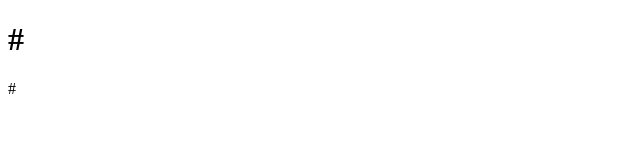
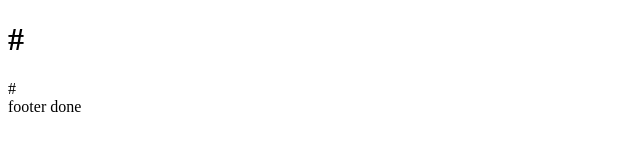
Before and after one commit to JahongirAbduvaliyev/lesson3_branches, a plain HTML site: page index.html in a window 1280 px wide. Shown: the full height of the page, 0-640 px from the left. Drawn offline with Linux system fonts and the light colour scheme.

Commit message:
footer done

```diff
--- a/index.html
+++ b/index.html
@@ -14,5 +14,8 @@
     <main>
         #
     </main>
+    <footer>
+        footer done
+    </footer>
 </body>
 </html>
```
